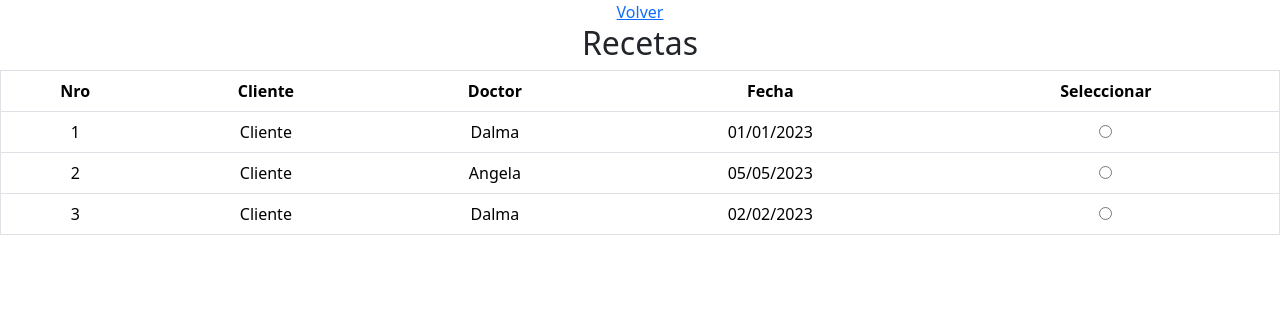
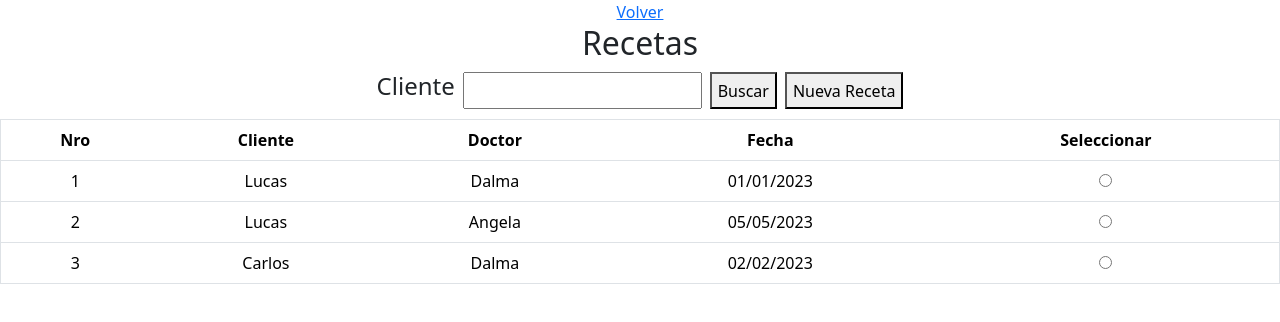
Before and after one commit to leonelborgesdev/clientopticavillavicencio, a React (Create React App) app: page /recetas in a window 1280 px wide. Shown: the top 322 px of the page. Built offline with nearby package versions, Linux system fonts and the light colour scheme.

Commit message:
recetas formulario

```diff
--- /dev/null
+++ b/src/components/Recetas/Recetas.css
@@ -0,0 +1,7 @@
+.container_receta_cliente{
+    display: flex;
+    justify-content: center;
+    flex-direction: row;
+    gap: 0.5rem;
+    margin: 10px;
+}
--- a/src/components/Recetas/Recetas.jsx
+++ b/src/components/Recetas/Recetas.jsx
@@ -1,6 +1,7 @@
 import React from "react";
 import { useSelector } from "react-redux";
 import { Link } from "react-router-dom";
+import "./Recetas.css";
 
 export const Recetas = () => {
   //   const { recipes } = useSelector((state) => state);
@@ -9,7 +10,12 @@ export const Recetas = () => {
     <div>
       <Link to={"/tienda"}>Volver</Link>
       <h2>Recetas</h2>
-
+      <div className="container_receta_cliente">
+        <h4>Cliente</h4>
+        <input type="text" />
+        <button>Buscar</button>
+        <button>Nueva Receta</button>
+      </div>
       <table border={"1px"} className="table table-hover">
         <thead>
           <tr>
@@ -25,7 +31,7 @@ export const Recetas = () => {
             return (
               <tr key={index}>
                 <td>{index + 1}</td>
-                <td>Cliente</td>
+                <td>{receta.client.nombre}</td>
                 <td>{receta.doctor}</td>
                 <td>{receta.fecha}</td>
                 <td>
--- a/src/store/slices/customers/index.js
+++ b/src/store/slices/customers/index.js
@@ -1,8 +1,8 @@
 import { createSlice } from "@reduxjs/toolkit";
 
 const initialState = [
-  { id: 1, nombre: "carlos", celular: 72896451 },
-  { id: 2, nombre: "juan", celular: 67849531 },
+  { id: 1, nombre: "Carlos", celular: 72896451 },
+  { id: 2, nombre: "Juan", celular: 67849531 },
   { id: 3, nombre: "Lucas", celular: 156879486 },
 ];
 
--- a/src/store/slices/recipes/index.js
+++ b/src/store/slices/recipes/index.js
@@ -12,6 +12,7 @@ const initialState = [
     esf_oi_lejos: "4",
     fecha: "01/01/2023",
     id_client: 3,
+    client: { id: 3, nombre: "Lucas" },
   },
   {
     id: 2,
@@ -24,6 +25,7 @@ const initialState = [
     esf_oi_lejos: "10",
     fecha: "05/05/2023",
     id_client: 3,
+    client: { id: 3, nombre: "Lucas" },
   },
   {
     id: 3,
@@ -36,6 +38,7 @@ const initialState = [
     esf_oi_lejos: "25",
     fecha: "02/02/2023",
     id_client: 1,
+    client: { id: 1, nombre: "Carlos" },
   },
 ];
 
```
